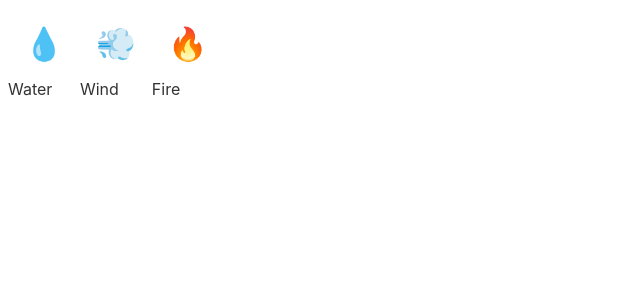
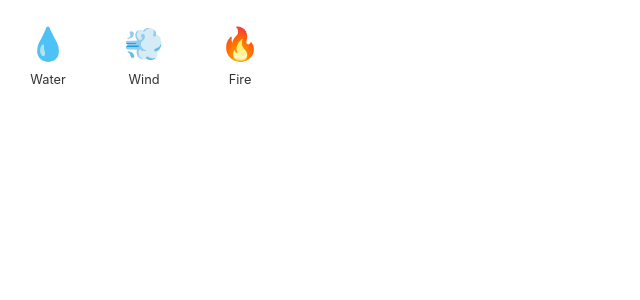
Before and after one commit to brennop/elemental-emojis, a Svelte app: page / in a window 1280 px wide. Shown: the top 300 px of the page, without its empty margins (0-640 px from the left). Built offline with nearby package versions, Linux system fonts and the light colour scheme.

Commit message:
💅 da uma embelezada kk

```diff
--- a/src/App.svelte
+++ b/src/App.svelte
@@ -4,7 +4,7 @@
   import { elements } from "./store/elements";
   import Element from "./components/Element.svelte";
 
-  let coords = spring({ x: 0, y: 0 });
+  let coords = spring({ x: 0, y: 0 }, { stiffness: 0.5 });
 
   function passDragData(event) {
     const { x, y } = event;
@@ -19,6 +19,7 @@
     height: 100%;
     display: flex;
     flex-wrap: wrap;
+    gap: 1em;
   }
 
   .float {
--- a/src/components/Element.svelte
+++ b/src/components/Element.svelte
@@ -5,10 +5,12 @@
   import { elements as names } from "../data/elements";
   import { element } from "svelte/internal";
   import { elements } from "../store/elements";
+
   export let value;
+  let isHovered = false;
 
   const insert = (array, item) => {
-    const newArray = [...array, item].sort();
+    const newArray = [...array, item];
     return Array.from(new Set(newArray));
   };
 
@@ -23,8 +25,6 @@
     event.dataTransfer.setDragImage(img, 0, 0);
   }
 
-  function handleDragMove(event) {}
-
   function handleDrop(event) {
     event.preventDefault();
     const source = event.dataTransfer.getData("text/plain");
@@ -35,42 +35,72 @@
     if (recipe) {
       elements.update(($elements) => insert($elements, recipe.output));
     }
+    isHovered = false;
   }
 
   function handleDragEnd(event) {
     source.set();
+    isHovered = false;
   }
 
   function handleDragOver(event) {
     event.preventDefault();
+    isHovered = true;
+  }
+
+  function handleDragExit(event) {
+    isHovered = false;
   }
 </script>
 
 <style>
   .item {
     font-size: 2em;
-    cursor: default;
+    width: 3rem;
+    height: 3rem;
+    cursor: pointer;
+    text-align: center;
+
     -webkit-touch-callout: none;
     -webkit-user-select: none;
     -khtml-user-select: none;
     -moz-user-select: none;
     -ms-user-select: none;
     user-select: none;
-    padding: 0.5em;
+  }
+
+  .container {
+    border-radius: 0.8em;
+    padding: 1em;
     height: min-content;
+    display: flex;
+    align-items: center;
+    flex-direction: column;
+    transition: 0.1s ease-out;
+  }
+
+  .container:hover {
+    background-color: #f0f0f0;
+  }
+
+  .hover {
+    background-color: #e2e8f0;
+  }
+
+  span {
+    font-size: 0.8rem;
   }
 </style>
 
-<div>
 <div
-    class="item"
+  class="container"
+  class:hover={isHovered}
   draggable={true}
-    on:drag={handleDragMove}
+  on:dragexit={handleDragExit}
   on:dragstart={handleDragStart}
   on:dragend={handleDragEnd}
   on:drop={handleDrop}
   on:dragover={handleDragOver}>
-    {value}
-  </div>
+  <div class="item">{value}</div>
   <span>{names.find((element) => element.item === value)?.name}</span>
 </div>
```
Lines whose indentation alone changed are shown as unchanged.
